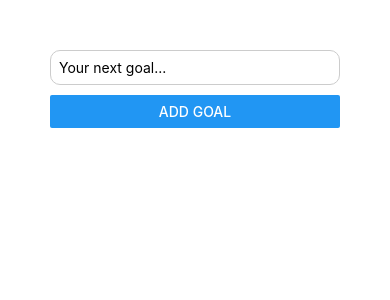
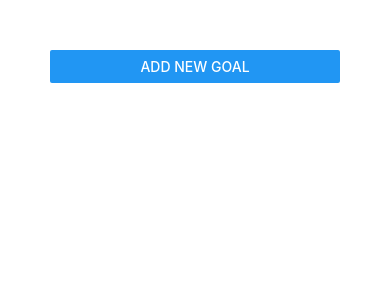
Before and after one commit to enismziya/ToDoList, a React Native app in the folder ToDoList/: screen / in a window 390 px wide. Shown: the top 300 px of the page. Built offline with nearby package versions, Linux system fonts and the light colour scheme.

Commit message:
Add a modal to Goalinput / add Cancel button

```diff
--- a/ToDoList/App.js
+++ b/ToDoList/App.js
@@ -1,10 +1,11 @@
 import { useState } from 'react';
-import {StyleSheet, View, FlatList} from 'react-native';
+import {StyleSheet, View, FlatList, Button} from 'react-native';
 import GoalInput from './components/GoalInput';
 import GoalItem from './components/GoalItems';
 
 export default function App() {
   const [goalList, setGoalList] = useState([]);
+  const [modelVisible, setModelVisible] = useState(false);
 
   function addGoalHandler(enteredGoalText) {
     if (enteredGoalText.trim().length === 0) return;
@@ -12,6 +13,7 @@ export default function App() {
       ...currentGoalList,
       { key: Math.random().toString(), value: enteredGoalText },
     ]);
+    setModelVisible(false);
   }
 
   function deleteGoalHandler(key) {
@@ -20,11 +22,25 @@ export default function App() {
     });
   }
 
+  function startAddGoalHandler(){
+    setModelVisible(true)
+  }
+
+  function endAddGoalHandler(){
+    setModelVisible(false)
+  }
+
   return (
     <View style={styles.container}>
+      <Button
+      onPress={startAddGoalHandler}
+      title='Add New Goal'/>
       <GoalInput
+      visible = {modelVisible}
       onAddGoal={addGoalHandler}
+      onCancel={endAddGoalHandler}
       />
+      <View>
       <FlatList
         data={goalList}
         renderItem={(itemData) => {
@@ -36,6 +52,7 @@ export default function App() {
         }}
         keyExtractor={(item) => item.key}
       />
+      </View>
     </View>
   );
 }
--- a/ToDoList/components/GoalInput.js
+++ b/ToDoList/components/GoalInput.js
@@ -1,4 +1,4 @@
-import { View, StyleSheet, TextInput, Button } from "react-native";
+import { View, StyleSheet, TextInput, Button, Modal } from "react-native";
 import { useState } from "react";
 
 function GoalInput(props){
@@ -14,26 +14,40 @@ function GoalInput(props){
     }
 
     return(
-        <View>
+        <Modal visible = {props.visible} animationType="slide">
+            <View style = {styles.inputContainer}>
                 <TextInput
                     style={styles.textInput}
                     placeholder="Your next goal..."
                     onChangeText={goalInputHandler}
                     value={enteredGoalText}
                 />
-            <Button title="Add Goal" onPress={addGoalHandler} />
+                <View style = {styles.buttonContainer}>
+                    <Button title="Add" onPress={addGoalHandler}/>
+                    <Button title="Cancel" onPress={props.onCancel}/>
                 </View>
+            </View>
+        </Modal>
     )
 }
 
 export default GoalInput
 
 const styles = StyleSheet.create({
+    inputContainer: {
+        flex: 1,
+        justifyContent: 'center',
+        alignItems: 'center',
+        borderBottomWidth: 1,
+        borderBottomColor: '#cccccc',
+      },
       textInput: {
         borderWidth: 1,
-        borderColor: '#ccc',
         padding: 8,
-        marginBottom: 10,
         borderRadius: 10,
       },
+      buttonContainer:{
+        marginTop : 10,
+        flexDirection: "row",
+      }
 })
```
Lines whose indentation alone changed are shown as unchanged.
